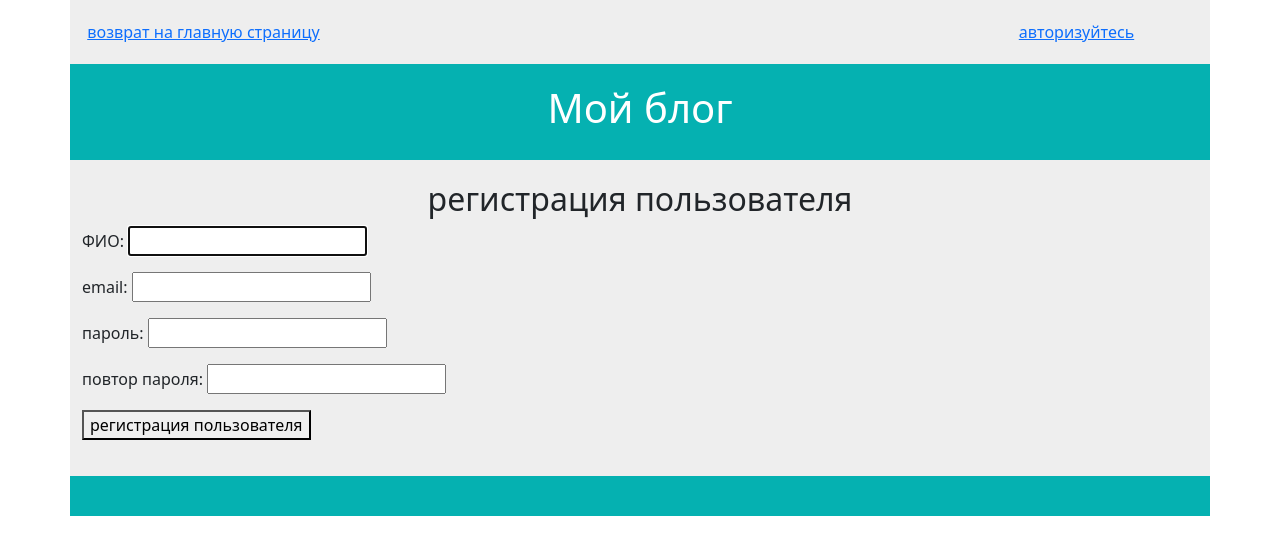
After one commit to ilyapopov400/WebSiteBlog, a Django app: page /registration/ in a window 1280 px wide. The commit adds this page. Shown: the top 555 px of the page. Run offline with Django 4.2, Linux system fonts and the light colour scheme; some libraries are stand-ins or nearby versions.

Commit message:
class RegisterUser

```diff
--- /dev/null
+++ b/my_blog/registration/forms.py
@@ -0,0 +1,25 @@
+from django import forms
+from django.contrib.auth.forms import UserCreationForm, AuthenticationForm
+from django.contrib.auth.models import User
+
+
+class RegisterUserForm(UserCreationForm):
+    """
+    Форма для регистрации пользователя
+    """
+    username = forms.CharField(label="ФИО", widget=forms.TextInput(attrs={"class": "form-input"}))
+    email = forms.EmailField(label="email", widget=forms.EmailInput(attrs={"class": "form-input"}), required=False)
+    password1 = forms.CharField(label="пароль", widget=forms.PasswordInput(attrs={"class": "form-input"}))
+    password2 = forms.CharField(label="повтор пароля", widget=forms.PasswordInput(attrs={"class": "form-input"}))
+
+    class Meta:
+        model = User
+        fields = ("username", "email", "password1", "password2")
+
+
+class LoginUserForm(AuthenticationForm):
+    """
+    Форма для аутентификации пользователя
+    """
+    username = forms.CharField(label="логин", widget=forms.TextInput(attrs={"class": "form-input"}))
+    password = forms.CharField(label="пароль", widget=forms.PasswordInput(attrs={"class": "form-input"}))
--- a/my_blog/registration/templates/registration/login.html
+++ b/my_blog/registration/templates/registration/login.html
@@ -24,7 +24,7 @@
     <div class="row">
         <div class="col-12">
             <div>
-                <a href="#">
+                <a href="{% url 'registration:registration' %}">
                     Если Вы не зарегистрированы в приложении -> регистрация
                 </a>
             </div>
--- /dev/null
+++ b/my_blog/registration/templates/registration/register.html
@@ -0,0 +1,24 @@
+{% extends "app_blog/base.html" %}
+{% load static %}
+{% block title %}
+аутентификация
+{% endblock %}
+
+{% block content %}
+    <div class="container">
+        <div class="row">
+            <div class="col-12">
+                <h2 class="text-center">регистрация пользователя</h2>
+                <form method="POST">
+                    {% csrf_token %}
+                    {% for f in form %}
+                        <p><label>{{ f.label }}: {{ f }}</label></p>
+                    {% endfor %}
+                    <p>
+                        <button type="submit" class="form-button">регистрация пользователя</button>
+                    </p>
+                </form>
+            </div>
+        </div>
+    </div>
+{% endblock %}
--- a/my_blog/registration/urls.py
+++ b/my_blog/registration/urls.py
@@ -4,6 +4,7 @@ from . import views
 app_name = 'registration'
 
 urlpatterns = [
+    path('registration/', views.RegisterUser.as_view(), name="registration"),  # регистрация пользователя
     path('login/', views.LoginUser.as_view(), name="login"),  # аутентификация пользователя
     path('logout/', views.LogoutUser.as_view(), name='logout'),  # выход из приложения
 
--- a/my_blog/registration/views.py
+++ b/my_blog/registration/views.py
@@ -1,20 +1,44 @@
-from django.shortcuts import render
+from django.shortcuts import render, redirect
+from django.contrib.auth import login
 from django.views.generic import TemplateView
 from django.contrib.auth.views import LoginView, LogoutView
+from django.views.generic import CreateView
+from django.contrib.auth.forms import UserCreationForm, AuthenticationForm
+from django.urls import reverse_lazy
 
-from django.contrib.auth.forms import UserCreationForm, AuthenticationForm
-
-from django.urls import reverse_lazy
+from . import forms
 
 
 # Create your views here.
+
+class RegisterUser(CreateView):
+    '''
+    Страница регистрации в приложении
+    '''
+    # form_class = UserCreationForm  # стандартная форма для регистрации
+    form_class = forms.RegisterUserForm  # собственная форма для регистрации
+    template_name = "registration/register.html"
+    success_url = reverse_lazy("registration:login")
+
+    def form_valid(self, form):
+        """
+        При успешной регистрации автоматически проводим аутентификацию
+        и переходим на главную страницу приложения
+        :param form:
+        :return:
+        """
+        user = form.save()
+        login(self.request, user)
+        return redirect("app_blog:index")
+
 
 class LoginUser(LoginView):
     """
     Аутентификация пользователя
     """
     template_name = "registration/login.html"
-    form_class = AuthenticationForm  # стандартная форма для аутентификации
+    # form_class = AuthenticationForm  # стандартная форма для аутентификации
+    form_class = forms.AuthenticationForm
 
     def get_success_url(self):
         return reverse_lazy("app_blog:index")
```
Also changed, not shown: my_blog/app_blog/templates/app_blog/index.html (+6 -3 lines).
